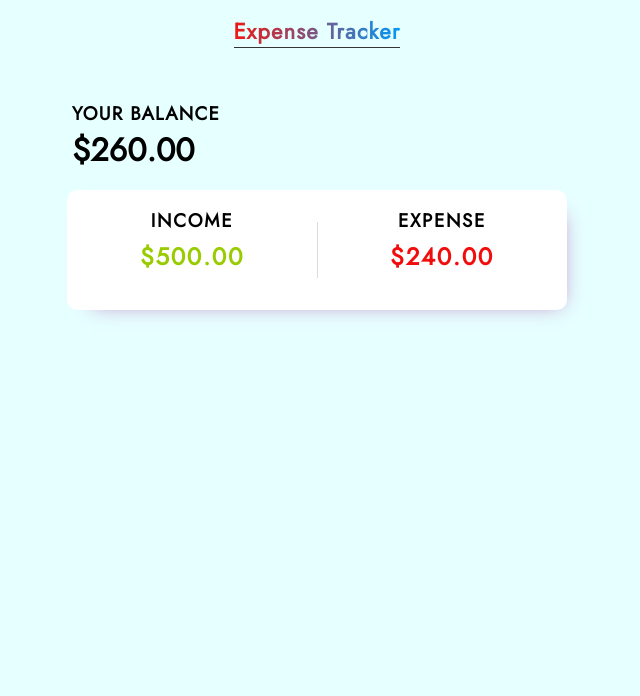
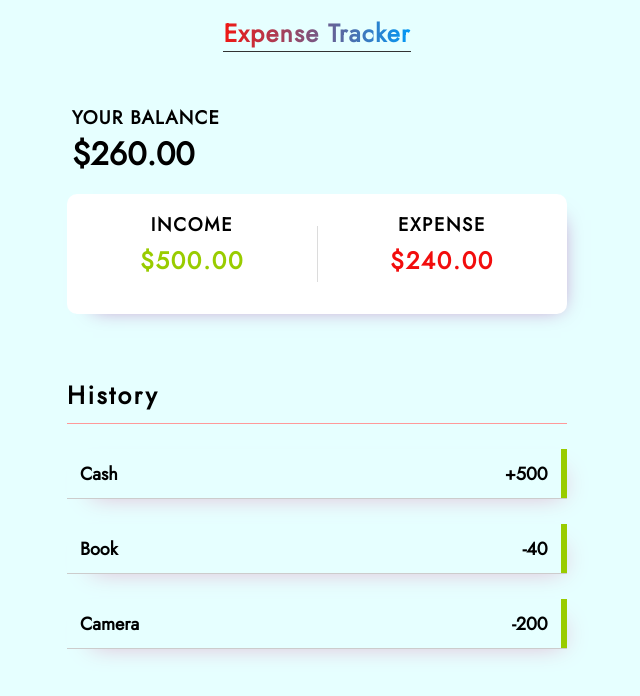
Before and after one commit to rohanb2001/ExpenseTracker, a React (Create React App) app: page / in a window 1280 px wide. Shown: the top 696 px of the page, without its empty margins (323-963 px from the left). Built offline with nearby package versions, Linux system fonts and the light colour scheme.

Commit message:
added transaction description style

```diff
--- a/src/App.js
+++ b/src/App.js
@@ -4,6 +4,7 @@ import { Container } from "./globalStyles";
 import GlobaStyle from "./globalStyles";
 import Navbar from "./Components/Navbar/Navbar";
 import Header from "./Components/Header/Header";
+import Description from "./Components/Section/Description";
 
 const AppContainer = styled(Container)`
   display: flex;
@@ -18,6 +19,7 @@ function App() {
       <GlobaStyle />
       <Navbar />
       <Header />
+      <Description />
     </AppContainer>
   );
 }
--- a/src/Components/Header/Header.styles.js
+++ b/src/Components/Header/Header.styles.js
@@ -1,9 +1,10 @@
 import styled from "styled-components";
 
 export const HeaderContent = styled.div`
-  height: 100px;
+  height: 220px;
   width: 500px;
-  margin: 20px 0;
+  margin-top: 20px;
+  margin-bottom: 50px;
 `;
 
 export const AmountHeading = styled.div`
--- a/src/Components/Navbar/Navbar.jsx
+++ b/src/Components/Navbar/Navbar.jsx
@@ -16,7 +16,7 @@ const Heading = styled.h1`
 
   -webkit-background-clip: text;
   -webkit-text-fill-color: transparent;
-  font-size: 22px;
+  font-size: 25px;
   letter-spacing: 1.2px;
   border-bottom: 1px solid #333;
   margin: 15px auto;
--- /dev/null
+++ b/src/Components/Section/Description.jsx
@@ -0,0 +1,46 @@
+import React from "react";
+import {
+  DescriptionContainer,
+  Heading,
+  TransactionContent,
+  Content,
+  TransactionHistory,
+  Color,
+} from "./Description.styles";
+
+const Description = () => {
+  return (
+    <>
+      <DescriptionContainer>
+        <Heading>
+          <h2>History</h2>
+        </Heading>
+        <TransactionContent>
+          <Content>
+            <TransactionHistory>
+              <p>Cash</p>
+              <p>+500</p>
+            </TransactionHistory>
+            <Color></Color>
+          </Content>
+          <Content>
+            <TransactionHistory>
+              <p>Book</p>
+              <p>-40</p>
+            </TransactionHistory>
+            <Color></Color>
+          </Content>
+          <Content>
+            <TransactionHistory>
+              <p>Camera</p>
+              <p>-200</p>
+            </TransactionHistory>
+            <Color></Color>
+          </Content>
+        </TransactionContent>
+      </DescriptionContainer>
+    </>
+  );
+};
+
+export default Description;
--- /dev/null
+++ b/src/Components/Section/Description.styles.js
@@ -0,0 +1,47 @@
+import styled from "styled-components";
+
+export const DescriptionContainer = styled.div`
+  height: 500px;
+  width: 500px;
+  margin: 20px 0;
+`;
+
+export const Heading = styled.div`
+  width: 100%;
+  border-bottom: 1px solid #ff9999;
+
+  h2 {
+    letter-spacing: 2.5px;
+    margin-bottom: 10px;
+    font-size: 25px;
+    /* text-transform: uppercase; */
+  }
+`;
+
+export const TransactionContent = styled.div`
+  margin: 10px 0;
+`;
+
+export const Content = styled.div`
+  display: flex;
+  width: 100%;
+  margin: 25px auto;
+  box-shadow: 10px 10px 26px -15px rgba(224, 163, 196, 1);
+  border-bottom: 1px solid #ccc;
+`;
+
+export const TransactionHistory = styled.div`
+  display: flex;
+  align-items: center;
+  justify-content: space-between;
+  padding: 0 13px;
+  height: 49px;
+  width: 98.7%;
+  font-weight: bold;
+  font-size: 18px;
+`;
+
+export const Color = styled.div`
+  width: 1.3%;
+  background: #99cc00;
+`;
```
